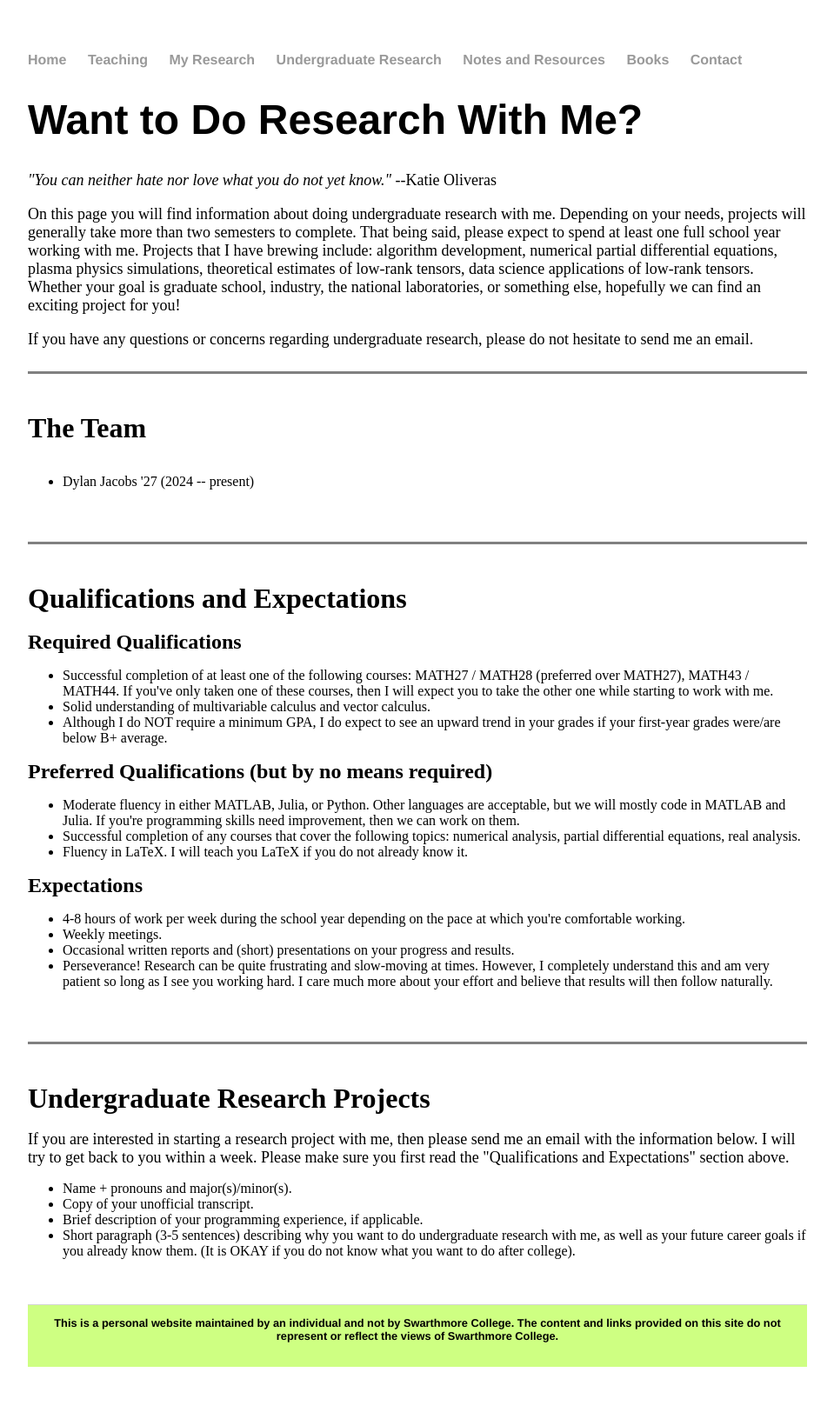
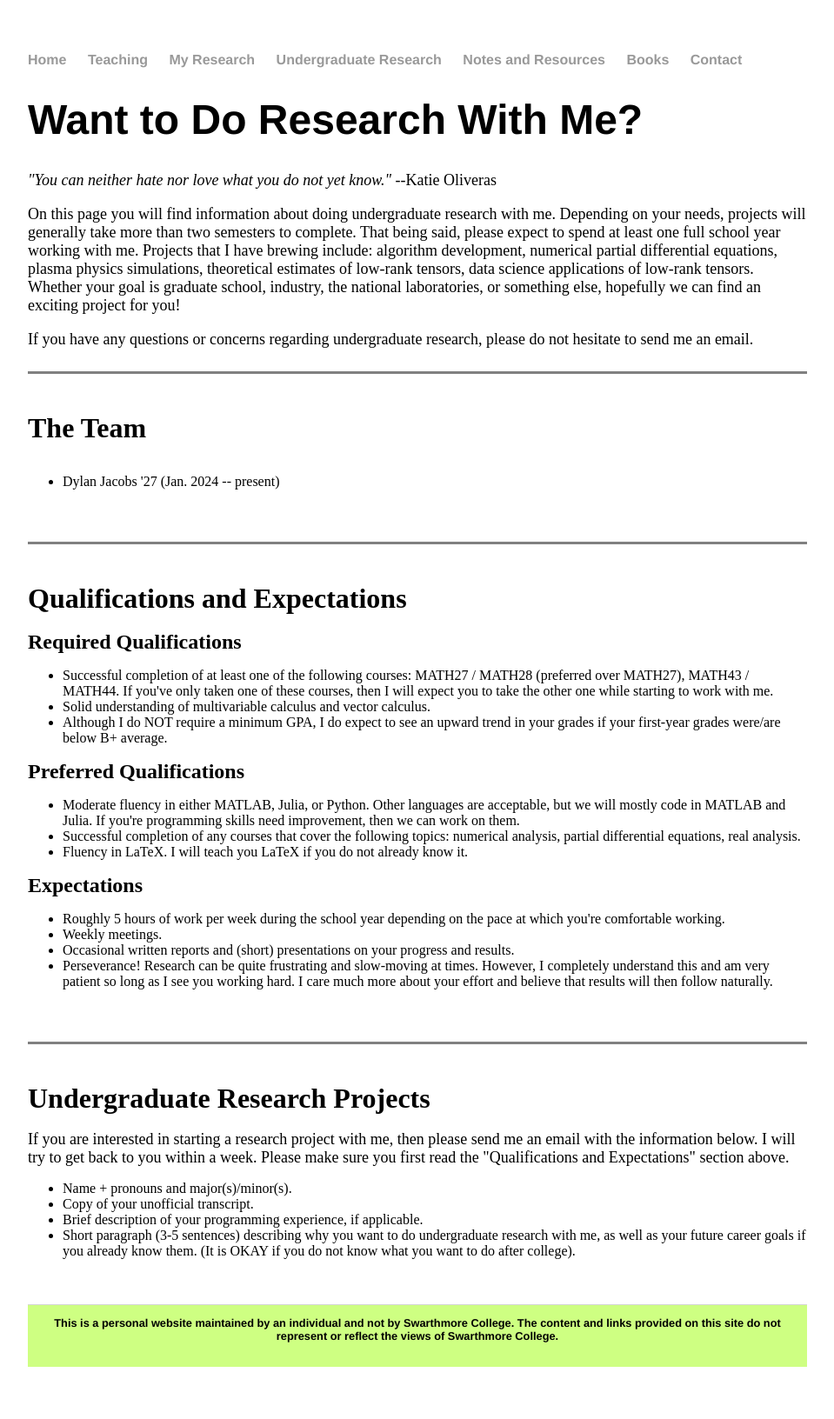
Before and after one commit to jhknakao/jhknakao.github.io, a Jekyll site: the page built from undergradresearch.html, in a window 1280 px wide. Shown: the whole page at 87% size, without its empty margins (160-1119 px from the left). Built offline with Jekyll 4.4.1, drawn with Linux system fonts in a browser that asks for light colours.

Commit message:
Update undergradresearch.html

```diff
--- a/undergradresearch.html
+++ b/undergradresearch.html
@@ -21,7 +21,7 @@ title: Interested in Undergraduate Research?
 	<br>
 	<br>
 	<ul>
-    <li>Dylan Jacobs '27 (2024 -- present)</li>
+    <li>Dylan Jacobs '27 (Jan. 2024 -- present)</li>
 	</ul>
 	<br>
 	<br>
@@ -39,7 +39,7 @@ title: Interested in Undergraduate Research?
     <li>Although I do NOT require a minimum GPA, I do expect to see an upward trend in your grades if your first-year grades were/are below B+ average.</li>
 	</ul>
 
-	<font size="5"><b>Preferred Qualifications (but by no means required)</b></font>
+	<font size="5"><b>Preferred Qualifications</b></font>
 	<ul>
     <li>Moderate fluency in either MATLAB, Julia, or Python. Other languages are acceptable, but we will mostly code in MATLAB and Julia. If you're programming skills need improvement, then we can work on them.</li>
     <li>Successful completion of any courses that cover the following topics: numerical analysis, partial differential equations, real analysis.</li>
@@ -48,7 +48,7 @@ title: Interested in Undergraduate Research?
 
   <font size="5"><b>Expectations</b></font>
 	<ul>
-    <li>4-8 hours of work per week during the school year depending on the pace at which you're comfortable working.</li>
+    <li>Roughly 5 hours of work per week during the school year depending on the pace at which you're comfortable working.</li>
     <li>Weekly meetings.</li>
     <li>Occasional written reports and (short) presentations on your progress and results.</li>
     <li>Perseverance! Research can be quite frustrating and slow-moving at times. However, I completely understand this and am very patient so long as I see you working hard. I care much more about your effort and believe that results will then follow naturally.</li>
```
